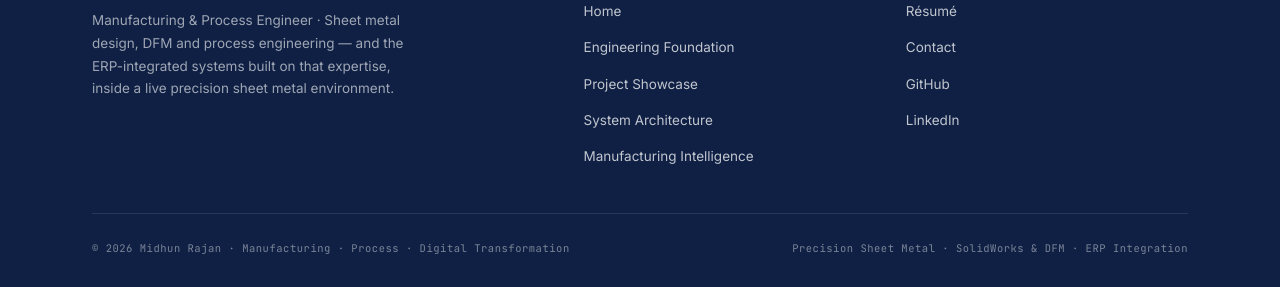
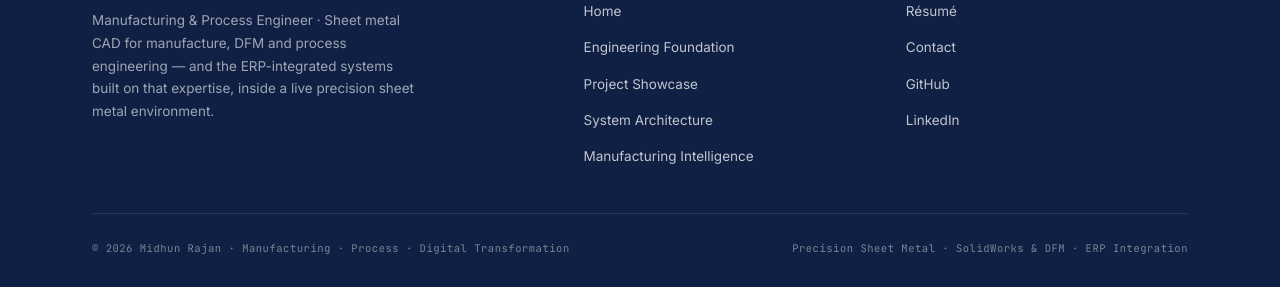
Before and after one commit to MR4693/Midhun-Portfolio, a plain HTML site: page engineering.html in a window 1280 px wide. Shown: the part 6808-7095 px from the top of the page. Drawn offline with Linux system fonts and the light colour scheme.

Commit message:
Fix engineering.html footer wording (CAD for manufacture)

```diff
--- a/engineering.html
+++ b/engineering.html
@@ -279,7 +279,7 @@
 <footer class="site-foot">
   <div class="wrap">
     <div class="foot-top">
-      <div><div class="foot-brand">Midhun <span>Rajan</span></div><p>Manufacturing &amp; Process Engineer · Sheet metal design, DFM and process engineering — and the ERP-integrated systems built on that expertise, inside a live precision sheet metal environment.</p></div>
+      <div><div class="foot-brand">Midhun <span>Rajan</span></div><p>Manufacturing &amp; Process Engineer · Sheet metal CAD for manufacture, DFM and process engineering — and the ERP-integrated systems built on that expertise, inside a live precision sheet metal environment.</p></div>
       <div class="foot-col"><h6>Portfolio</h6><ul><li><a href="index.html">Home</a></li><li><a href="engineering.html">Engineering Foundation</a></li><li><a href="showcase.html">Project Showcase</a></li><li><a href="architecture.html">System Architecture</a></li><li><a href="intelligence.html">Manufacturing Intelligence</a></li></ul></div>
       <div class="foot-col"><h6>Connect</h6><ul><li><a href="resume.html">Résumé</a></li><li><a href="contact.html">Contact</a></li><li><a href="https://github.com/MR4693" rel="noopener" target="_blank">GitHub</a></li><li><a href="https://www.linkedin.com/in/midhun-rajan-09a006145" rel="noopener" target="_blank">LinkedIn</a></li></ul></div>
     </div>
```
